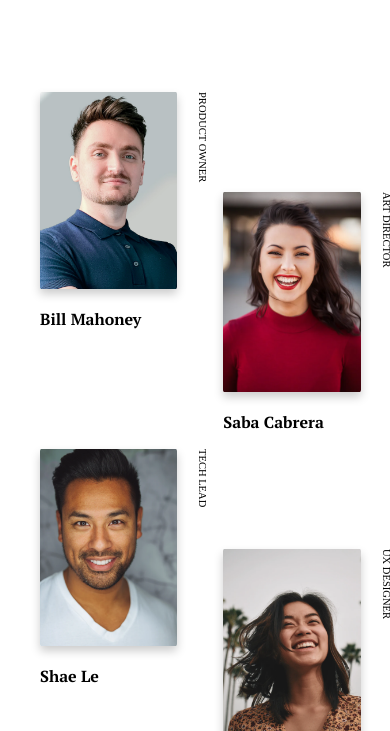
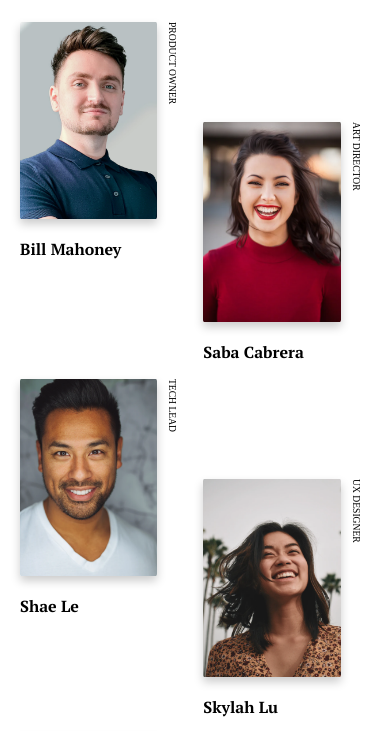
Before and after one commit to businan/who_we_are, a plain HTML site: page index.html in a window 390 px wide. Shown: the part 193-924 px from the top of the page. Drawn offline with Linux system fonts and the light colour scheme.

Commit message:
reduced whitespace for mobile

```diff
--- a/sass/_container.scss
+++ b/sass/_container.scss
@@ -23,7 +23,7 @@ html,body {
     .container {
         width: 100%;
         height: 130vh;
-        margin:0 40px;
+        margin:0 20px;
 
     }
     }
--- a/sass/_main.scss
+++ b/sass/_main.scss
@@ -45,7 +45,7 @@
     span {
       position: absolute;
       writing-mode: vertical-lr;
-      margin-left: 20px;
+      margin-left: 10px;
       text-transform: uppercase;
       font-weight: 100;
       font-size: 0.8rem;
@@ -69,8 +69,8 @@
 @media (max-width: 970px) {
   .main {
     width: 100%;
+    margin-top: 10px;
     display: flex;
-
     flex-wrap: wrap;
 
 
@@ -84,7 +84,7 @@
       width: 47%;
 
       span {
-        font-size: 0.66rem;
+        font-size: 0.6rem;
       }
       p {
         font-size: 1rem;
```
Also changed, not shown: style.css, 1 other file.
